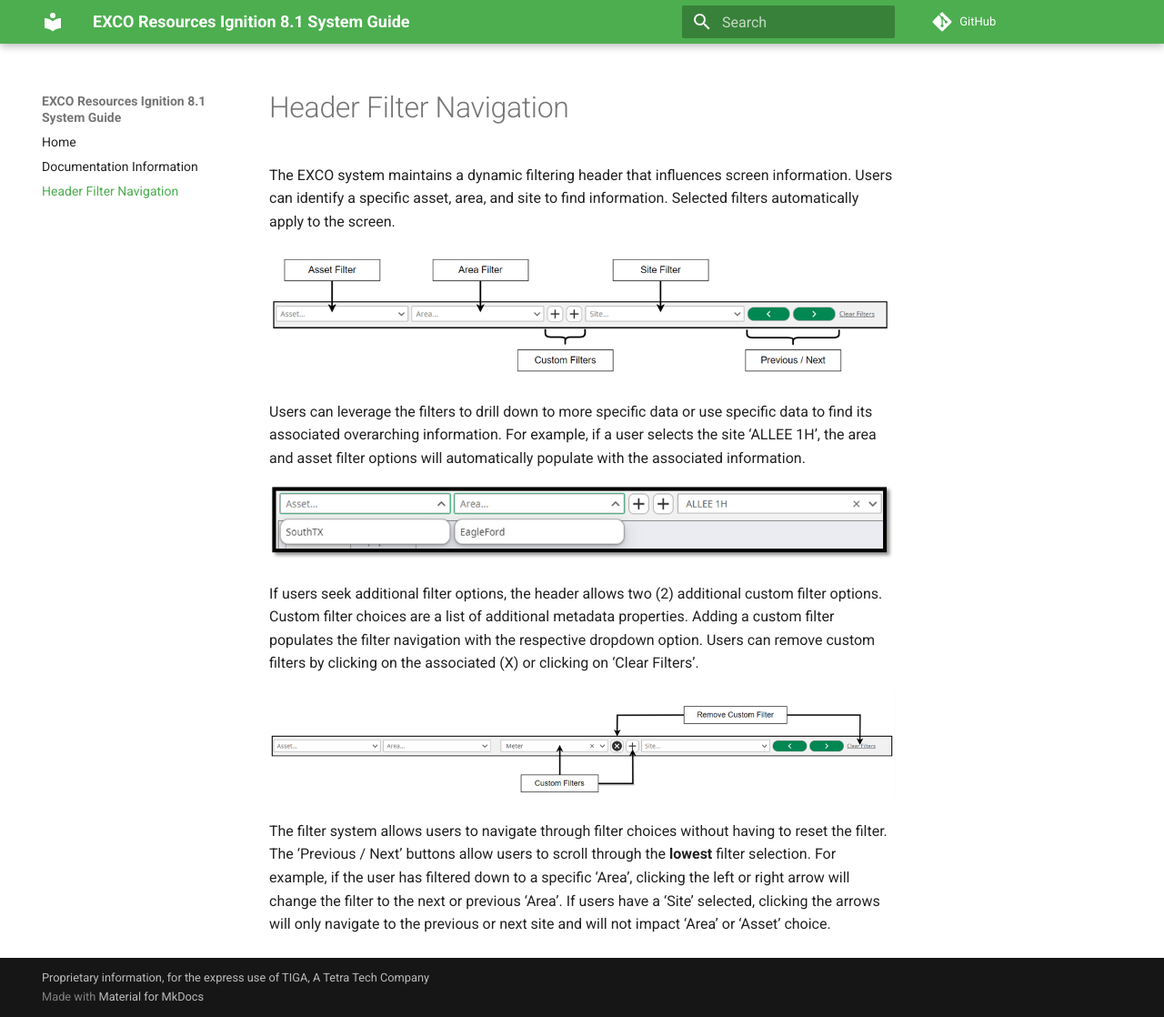
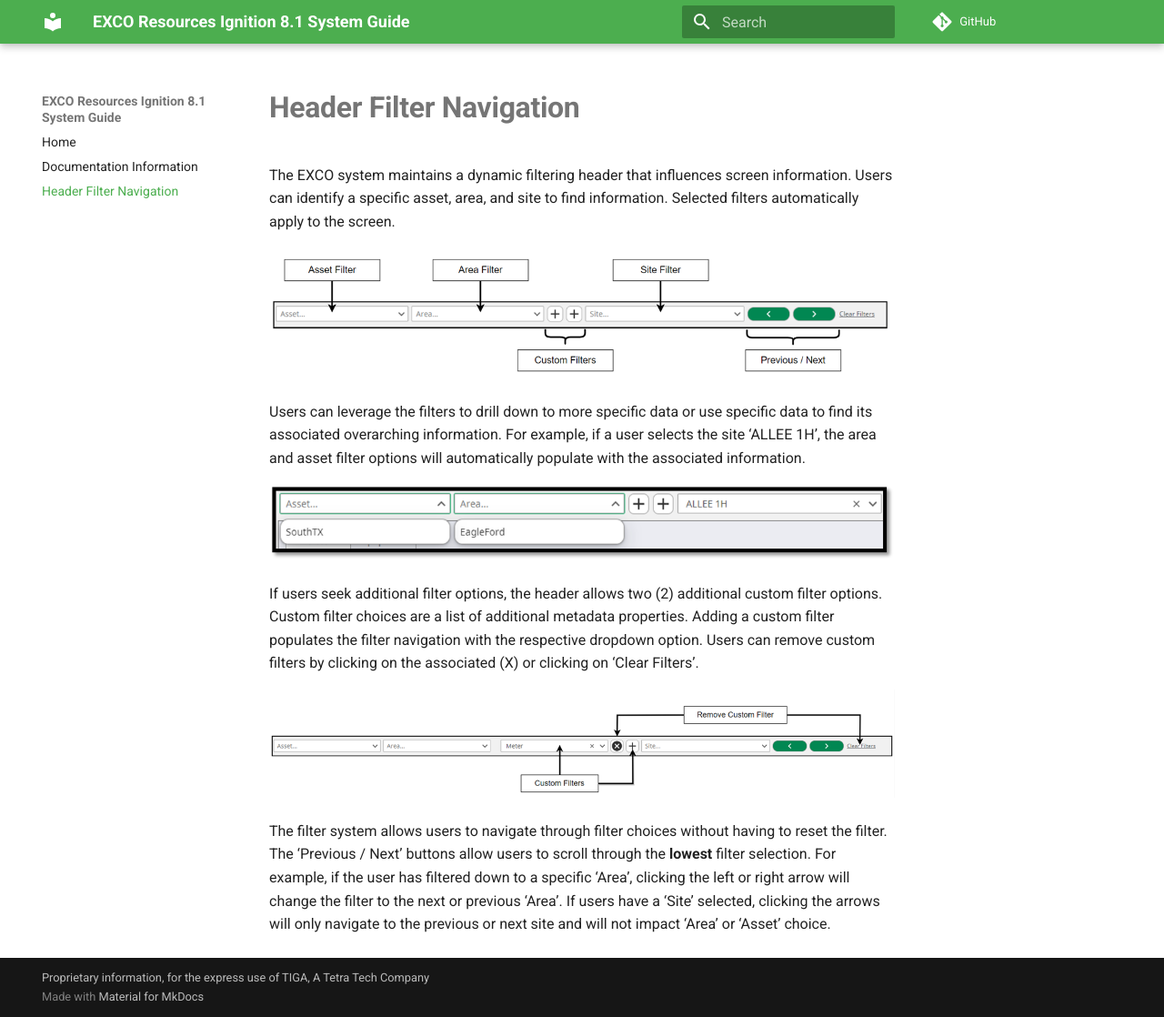
Before and after one commit to Mokrecho1/ER-8.1SystemDocumentation, an MkDocs documentation site: the page built from docs/Header Filter Navigation.md, in a window 1280 px wide and 1118 px high. Shown: the whole window at 91% size. Built offline with MkDocs 1.6.1 and Material for MkDocs 9.7.7, drawn with Linux system fonts in a browser that asks for light colours; comment, search, counter and statistics services are not loaded.

```diff
--- a/docs/Header Filter Navigation.md
+++ b/docs/Header Filter Navigation.md
@@ -1,4 +1,4 @@
-# Header Filter Navigation
+# **Header Filter Navigation**
 The EXCO system maintains a dynamic filtering header that influences screen information. Users can identify a specific asset, area, and site to find information. Selected filters automatically apply to the screen.
 
 ![Image title](https://github.com/Mokrecho1/ER-8.1SystemDocumentation/blob/main/docs/Images/headerfilter1.png?raw=true)
```
